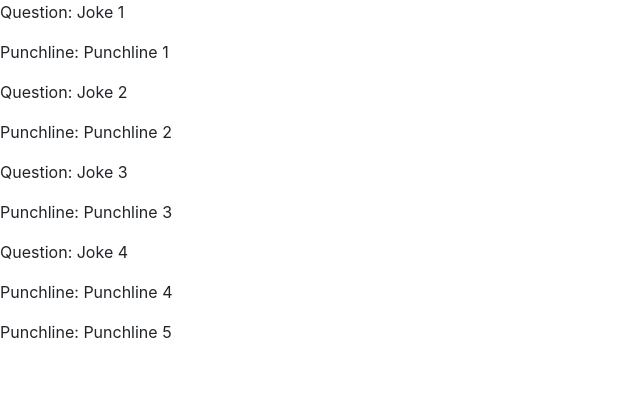
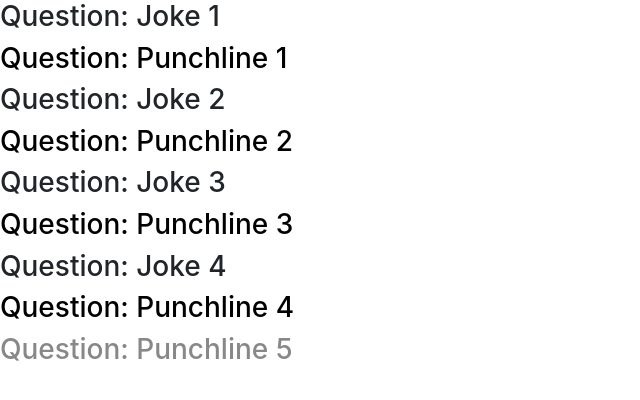
Before and after one commit to rmpalgo/react-js-practice, a React (Create React App) app: page / in a window 1280 px wide. Shown: the top 400 px of the page, without its empty margins (0-640 px from the left). Built offline with nearby package versions, Linux system fonts and the light colour scheme.

Commit message:
exercise: used ternary operatation to render question element or not.

```diff
--- a/src/components/Joke.js
+++ b/src/components/Joke.js
@@ -1,21 +1,24 @@
 import React from "react"
 
 function Joke(props) {
-    let jokeCard =
-        <div>
-        <p>Question: {props.joke.question}</p>
-        <p>Punchline: {props.joke.punchline}</p>
-        </div>
-console.log(props.joke.question)
-    if(props.joke.question === undefined) {
-        jokeCard =
-            <div>
-                <p>Punchline: {props.joke.punchline}</p>
-            </div>
-    }
+//     let jokeCard =
+//         <div>
+//         <p>Question: {props.joke.question}</p>
+//         <p>Punchline: {props.joke.punchline}</p>
+//         </div>
+// console.log(props.joke.question)
+//     if(props.joke.question === undefined) {
+//         jokeCard =
+//             <div>
+//                 <p>Punchline: {props.joke.punchline}</p>
+//             </div>
+//     }
 
     return (
-        jokeCard
+        <div>
+            <h3 style={{display: props.joke.question ? "block" : "none"}}>Question: {props.joke.question}</h3>
+            <h3 style={{color: props.joke.question ? "#000" : "#888"}}>Question: {props.joke.punchline}</h3>
+        </div>
     )
 }
 
```
